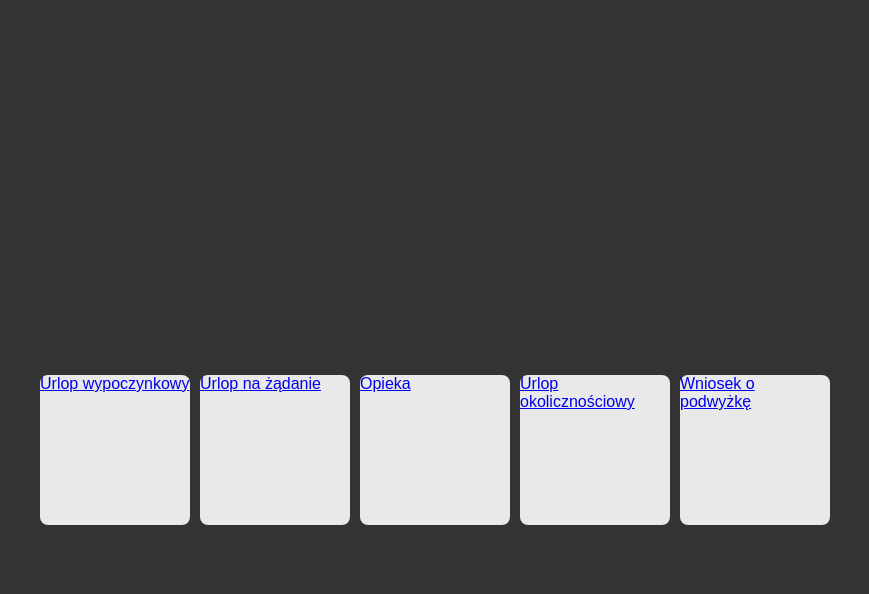
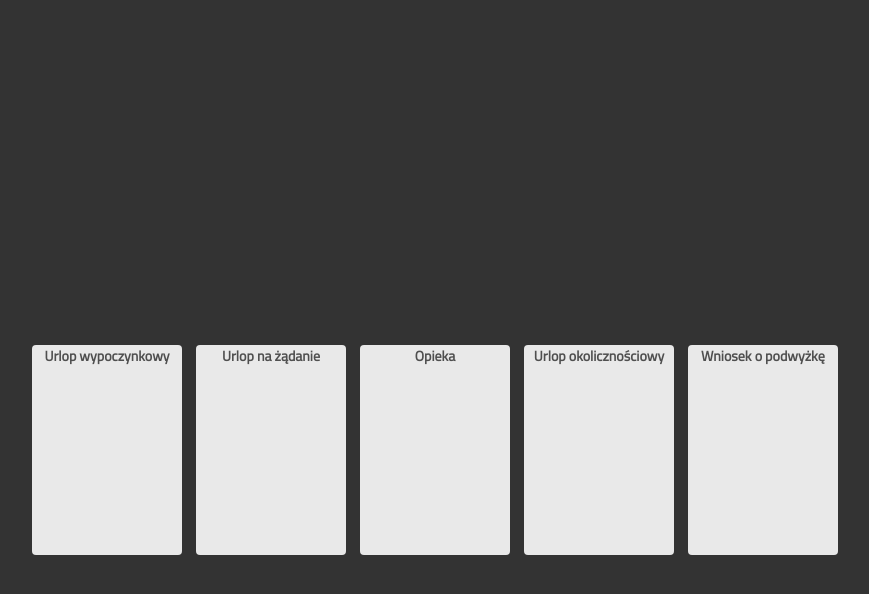
Before and after one commit to pkrason/pkrason.github.io, a Jekyll site: the page index.html, which Jekyll copies as it is, in a window 1280 px wide. Shown: the top 594 px of the page, without its empty margins (205-1074 px from the left). Built offline with Jekyll 4.4.1, drawn with Linux system fonts in a browser that asks for light colours.

Commit message:
Poprawki, poprawki

```diff
--- a/css/frontpage.css
+++ /dev/null
@@ -1,24 +0,0 @@
-html {
-    height:100%;
-}
-
-body {
-    background-color: #333333;
-}
-
-.container {
-    display: flex;
-    justify-content: center;
-    align-items: center;
-    height:100vh;
-}
-
-.menu-item {
-    display: inline-block;
-    cursor: pointer;
-    width: 150px;
-    height: 150px;
-    border-radius: 8px;
-    background-color: rgb(233, 233, 233);
-    margin: 5px;
-}
--- /dev/null
+++ b/css/menu.css
@@ -0,0 +1,33 @@
+html {
+    height:100%;
+}
+
+body {
+    background-color: #333333;
+}
+
+#container {
+    display: flex;
+    justify-content: center;
+    align-items: center;
+    height:100vh;
+}
+
+.menu-item {
+    display: inline-block;
+    cursor: pointer;
+    width: 150px;
+    height: 210px;
+    border-radius: 4px;
+    background-color: rgb(233, 233, 233);
+    margin: 7px;
+    text-align: center;
+}
+
+.menu-item a {
+    font-family: 'Titillium Web', Arial, sans-serif;
+    font-size: 14px;
+    font-weight:600;
+    text-decoration: none;
+    color: #4f4f4f;
+}
--- a/css/print.css
+++ b/css/print.css
@@ -42,20 +42,17 @@
     }
 
     #dane-firmy {
-        display: inline-block;
         text-align: left;
         float: left;
         line-height:18px;
     }
 
     #data {
-        display: inline-block;
         text-align: right;
         float: right;
     }
 
     #aktualna-data {
-        display: inline;
         width: 200px;
         font-style: italic;
         font-weight: normal;
@@ -67,7 +64,6 @@
     }
 
     #dane-pracownika {
-        display: inline-block;
         text-align: left;
         float: left;
         line-height:36px;
--- a/index.html
+++ b/index.html
@@ -4,18 +4,18 @@
     <meta charset="utf-8">
     <meta http-equiv="X-UA-Compatible" content="IE=edge">
     <title>Generator dokumentów</title>
+    <link rel="shortcut icon" href="images/favicon.ico" />
     <meta name="viewport" content="width=device-width, initial-scale=1">
-    <link rel="stylesheet" type="text/css" media="screen" href="css/frontpage.css">
+    <link href="https://fonts.googleapis.com/css?family=Titillium+Web" rel="stylesheet">
+    <link rel="stylesheet" type="text/css" media="screen" href="css/menu.css">
     <link rel="stylesheet" type="text/css" media="print" href="css/print.css">
     <link rel="stylesheet" type="text/css" media="screen" href="css/main.css">
-    <script
-  src="https://code.jquery.com/jquery-3.3.1.min.js"
-  integrity="sha256-FgpCb/KJQlLNfOu91ta32o/NMZxltwRo8QtmkMRdAu8="
-  crossorigin="anonymous"></script>
+    <script src="https://code.jquery.com/jquery-3.3.1.min.js" integrity="sha256-FgpCb/KJQlLNfOu91ta32o/NMZxltwRo8QtmkMRdAu8=" crossorigin="anonymous"></script>
+    <script src="js/menu.js" defer></script>
 </head>
 <body>
 
-    <div class="container">
+    <div id="container">
         <div class="menu-item">
             <a href="documents/urlop_wypoczynkowy.html">Urlop wypoczynkowy</a>
         </div>
--- /dev/null
+++ b/js/menu.js
@@ -0,0 +1,13 @@
+// For every menu item - on click - open the exact document
+let divs = document.querySelector('#container');
+divs.addEventListener("click", openDocument, false);
+
+function openDocument(e) {
+    if (e.target !== e.currentTarget) {
+
+        let clickedItem = e.target.querySelector('a');
+
+        location.reload();location.href= clickedItem;
+    }
+    e.stopPropagation();
+}
--- a/js/script.js
+++ b/js/script.js
@@ -32,6 +32,9 @@ var dataTomorrow = `${leadingZero(currentDate.getDate()+1)}.${leadingZero(curren
 var specialDataFormat = `${currentDate.getFullYear()}-${leadingZero(currentDate.getMonth()+1)}-${leadingZero(currentDate.getDate())}`;
 var specialDataFormatTomorrow = `${currentDate.getFullYear()}-${leadingZero(currentDate.getMonth()+1)}-${leadingZero(currentDate.getDate()+1)}`;
 var specialDataFormatAfterTomorrow = `${currentDate.getFullYear()}-${leadingZero(currentDate.getMonth()+1)}-${leadingZero(currentDate.getDate()+3)}`;
+
+
+
 
 
 
```
Also changed, not shown: images/care.png (added), images/favicon.ico (added), images/occasional.png (added), images/on_demand.png (added), images/salary_raise.png (added), images/vacation.png (added).
